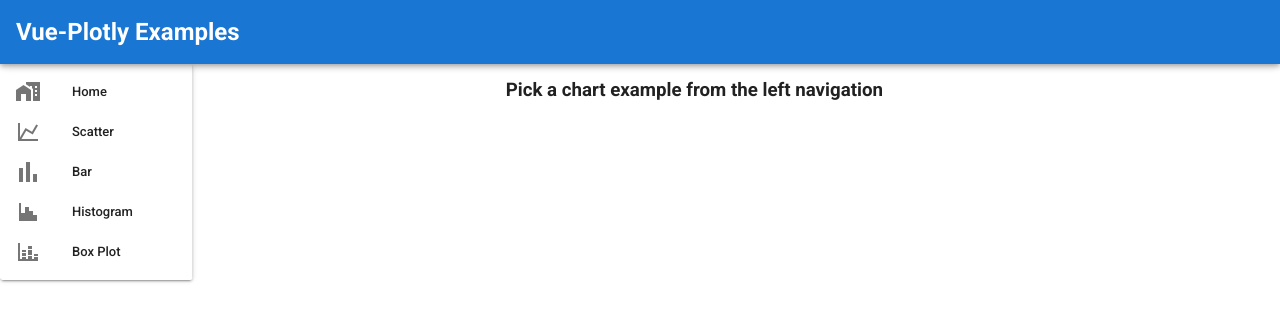
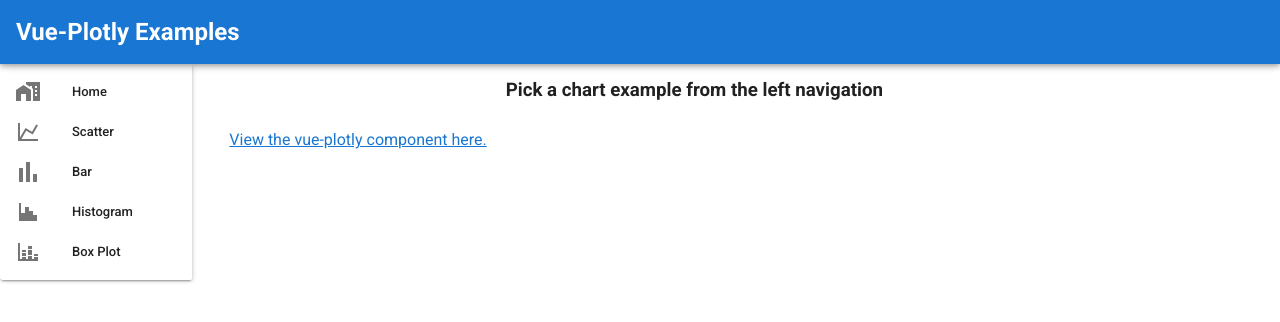
Before and after one commit to coderjones/plotly-test, a Vue app: page / in a window 1280 px wide. Shown: the top 322 px of the page. Built offline with nearby package versions, Linux system fonts and the light colour scheme.

Commit message:
Add link to vue-plotly

```diff
--- a/src/components/HelloWorld.vue
+++ b/src/components/HelloWorld.vue
@@ -3,6 +3,11 @@
     <v-row class="text-center">
       <v-col cols="12">
         <h3>Pick a chart example from the left navigation</h3>
+      </v-col>
+    </v-row>
+    <v-row>
+      <v-col cols="12">
+        <v-label><a href="https://github.com/statnett/vue-plotly" target="_blank">View the vue-plotly component here.</a></v-label>
       </v-col>
     </v-row>
   </v-container>
```
